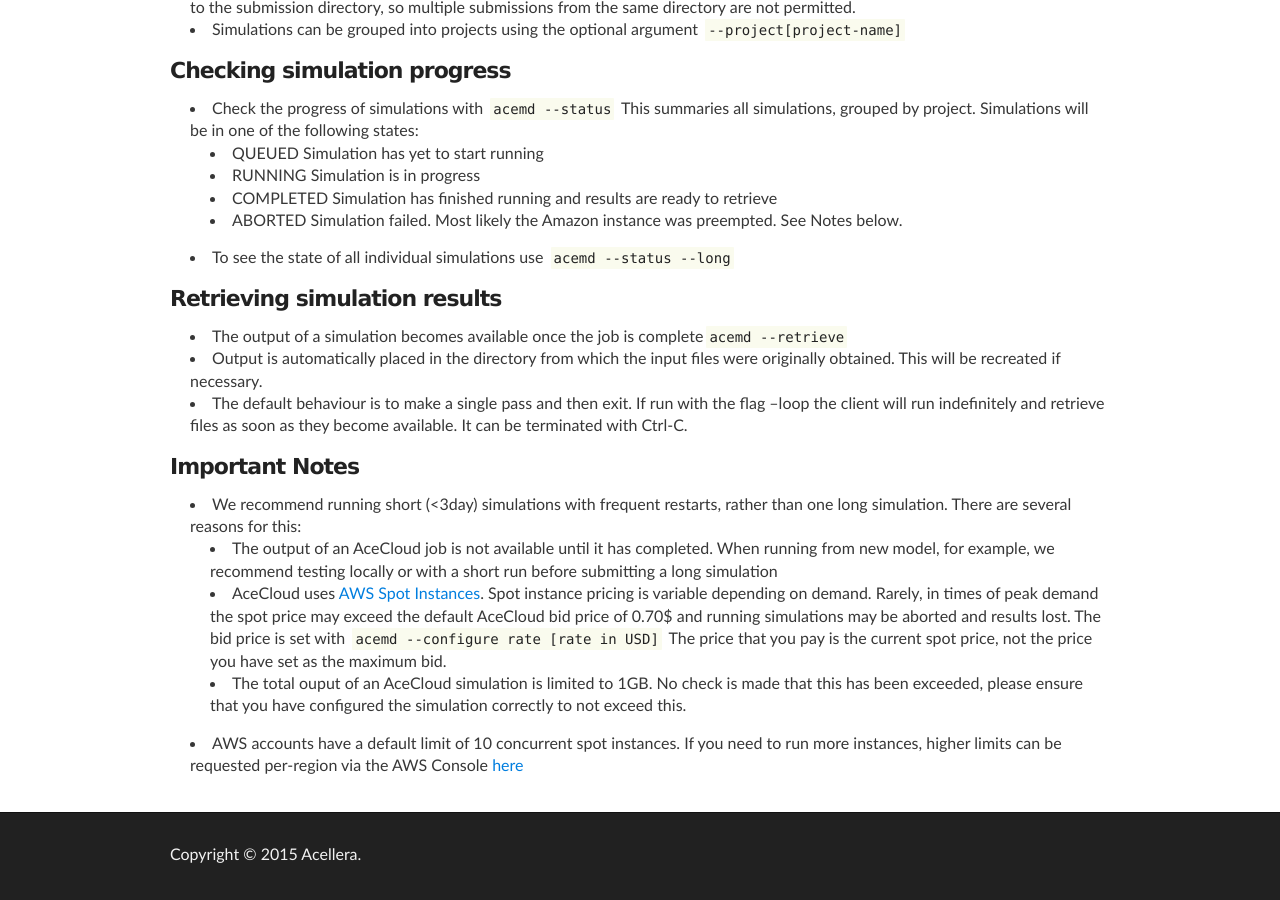
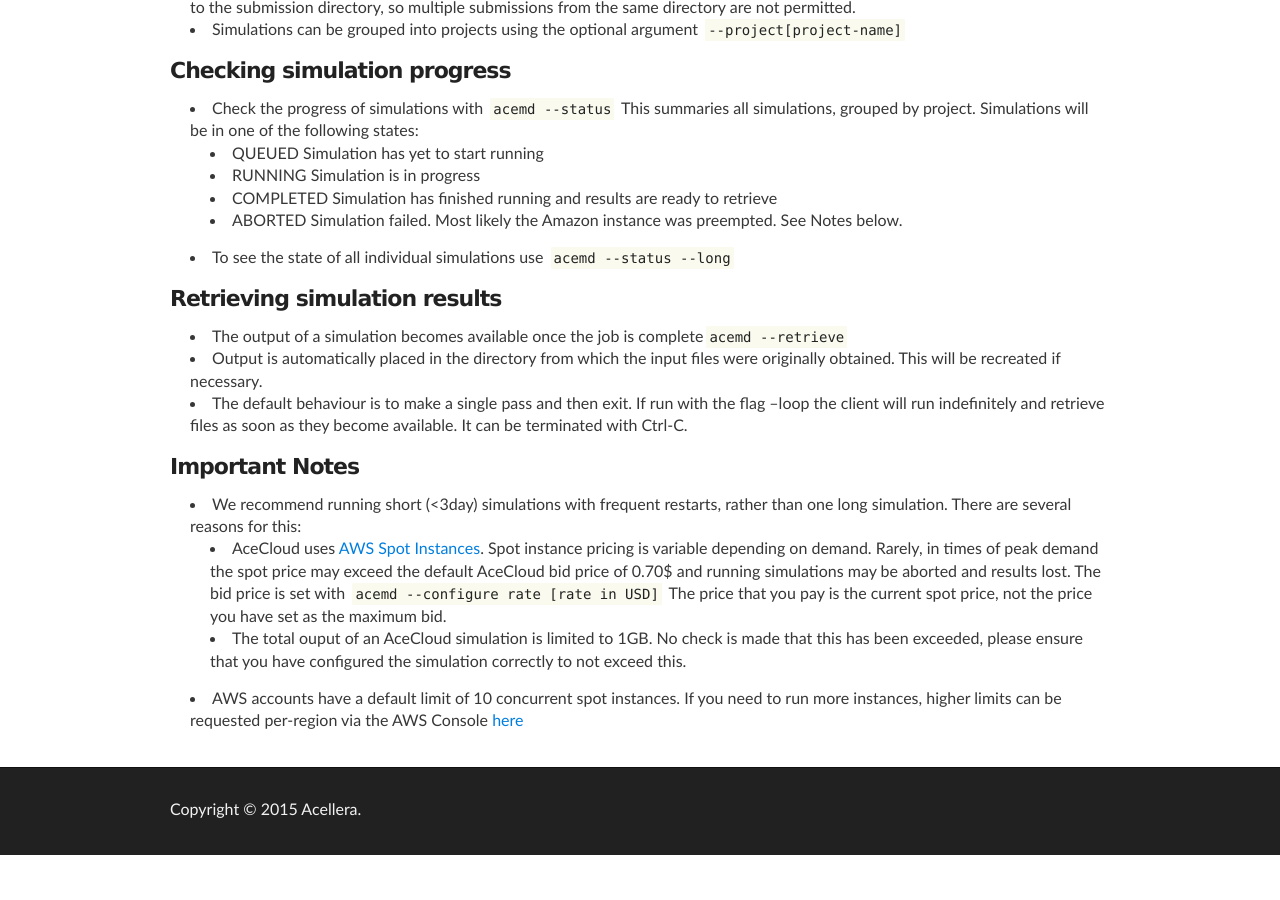
Before and after one commit to Acellera/docs.acellera.com, a Jekyll site: the page built from acecloud/index.md, in a window 1280 px wide and 900 px high, scrolled down 1077 px. Built offline with Jekyll 4.4.1, drawn with Linux system fonts in a browser that asks for light colours; after the commit the page ends 1932 px from its top, so only the background shows below that.

Commit message:
Removed reference to no incremental retrieve

````diff
--- a/acecloud/index.md
+++ b/acecloud/index.md
@@ -81,7 +81,6 @@ This summaries all simulations, grouped by project. Simulations will be in one o
 ### Important Notes
 
 * We recommend running short (<3day) simulations with frequent restarts, rather than one long simulation. There are several reasons for this:
-  * The output of an AceCloud job is not available until it has completed. When running from new model, for example, we recommend testing locally or with a short run before submitting a long simulation
   * AceCloud uses <a href="http://aws.amazon.com/ec2/purchasing-options/spot-instances/">AWS Spot Instances</a>. Spot instance pricing is variable depending on demand. Rarely, in times of peak demand the spot price may exceed the default AceCloud bid price of 0.70$ and running simulations may be aborted and results lost.  The bid price is set with
 ```acemd --configure rate [rate in USD]```
 The price that you pay is the current spot price, not the price you have set as the maximum bid.
````
